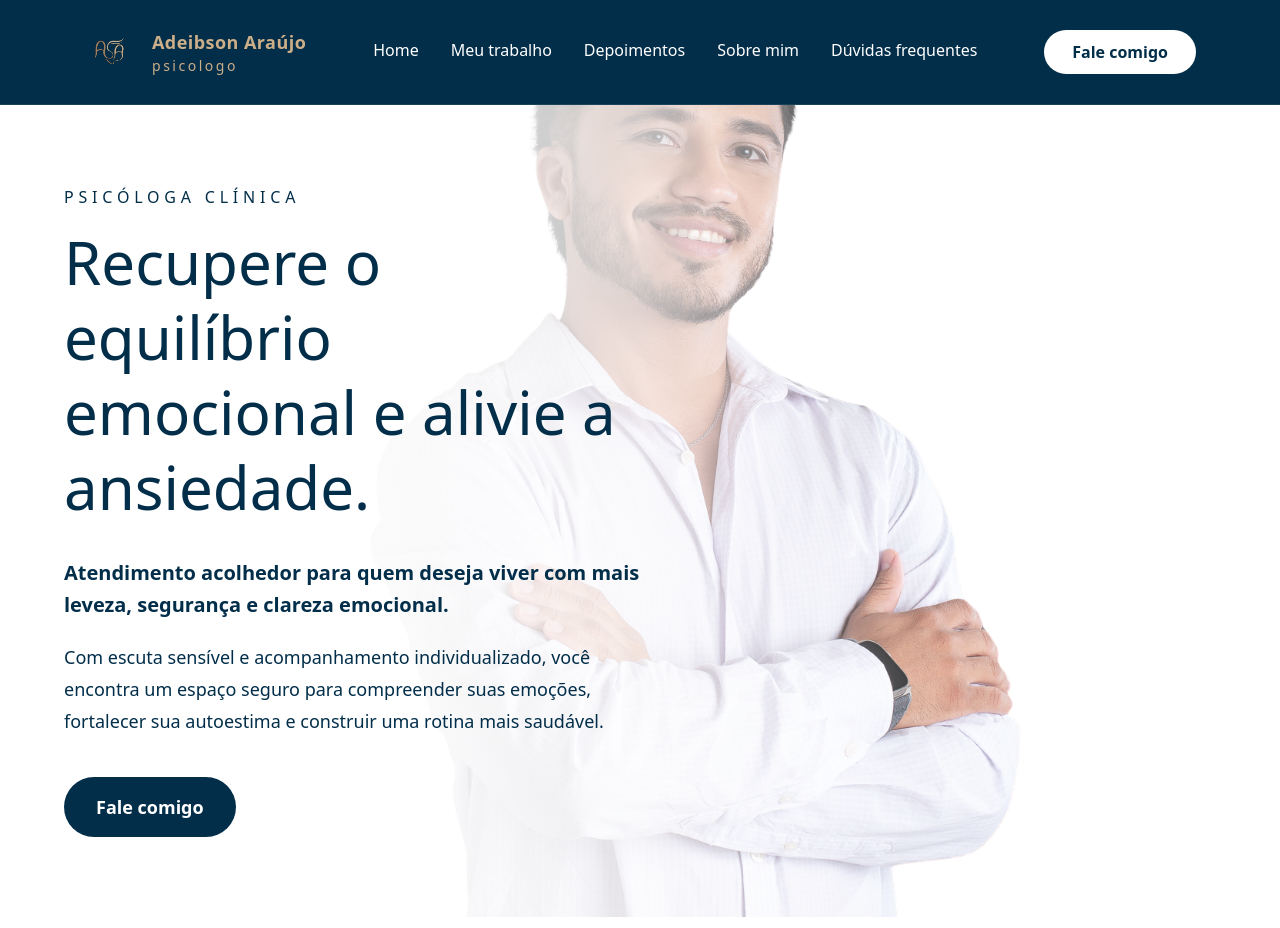
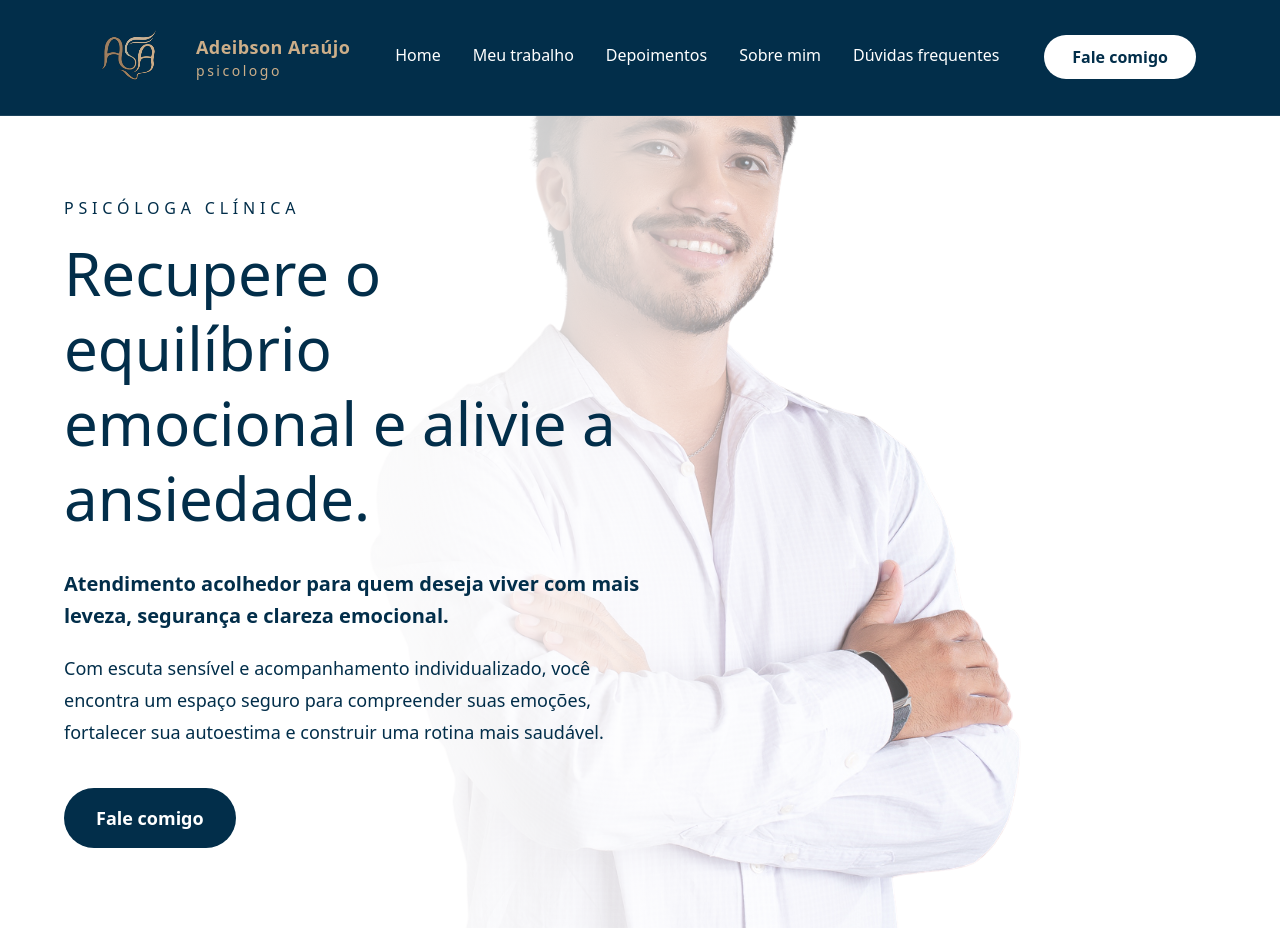
Before and after one commit to LucasSampaioOliveira1/Landing-Page-Adeib, a Next.js app: page / in a window 1280 px wide. Built offline with nearby package versions, Linux system fonts and the light colour scheme.

Commit message:
logo ajustada

```diff
--- a/components/Header.tsx
+++ b/components/Header.tsx
@@ -21,10 +21,10 @@ export default function Header() {
           <Image
             src="/img/logo.svg"
             alt="Logo Adeibson Araújo"
-            width={56}
-            height={56}
+            width={100}
+            height={100}
             priority
-            className="h-14 w-14 shrink-0"
+            className="h-100px w-100px shrink-0"
           />
           <div className="leading-tight">
             <div className="text-lg font-semibold tracking-wide text-[#CCAE89]">
@@ -49,7 +49,7 @@ export default function Header() {
         </nav>
 
         <a
-          href="#duvidas-frequentes"
+          href="#"
           className="inline-flex h-11 items-center justify-center rounded-full bg-white px-7 text-base font-semibold text-[#022E4A] transition-opacity hover:opacity-90"
         >
           Fale comigo
```
